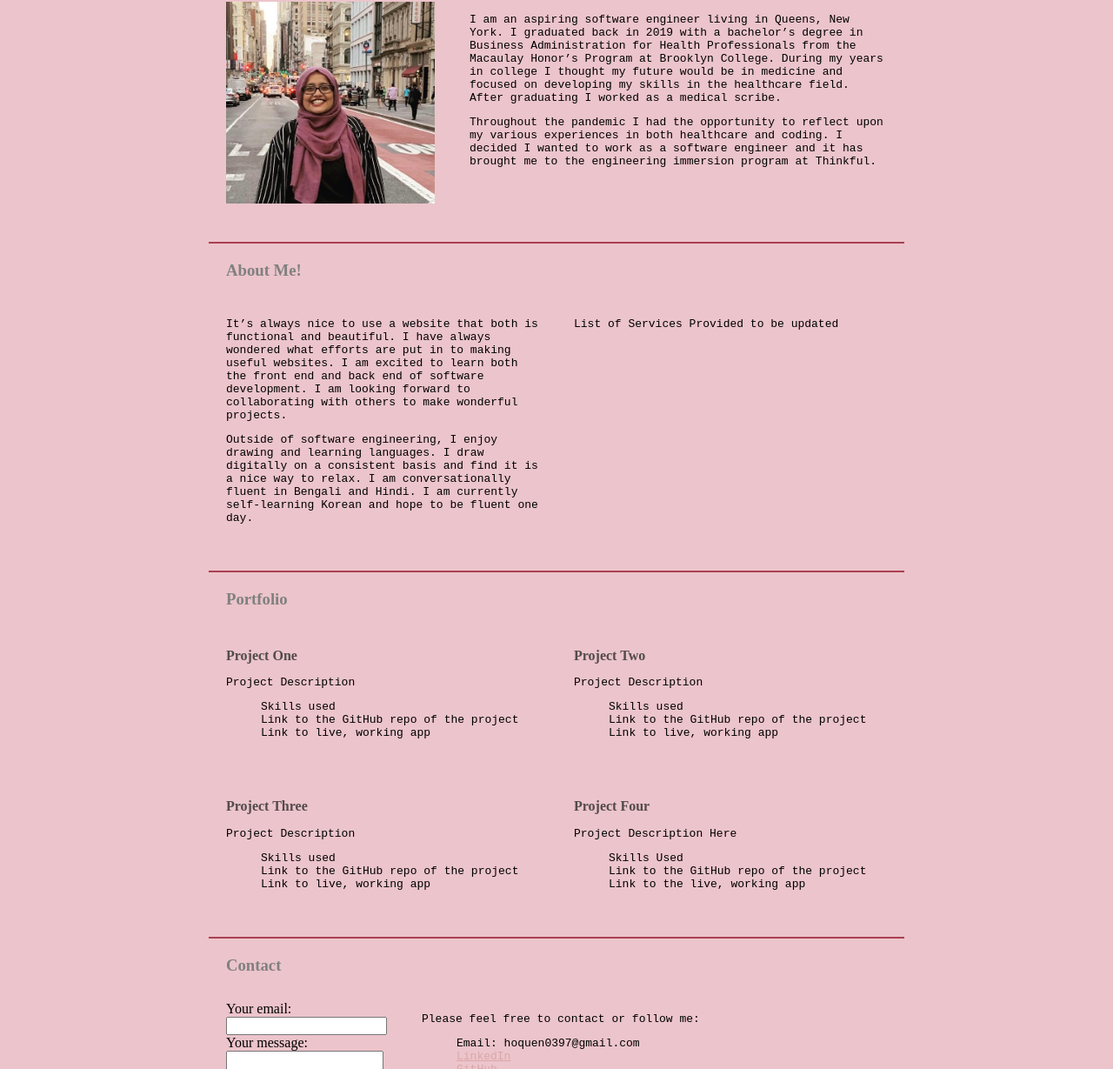
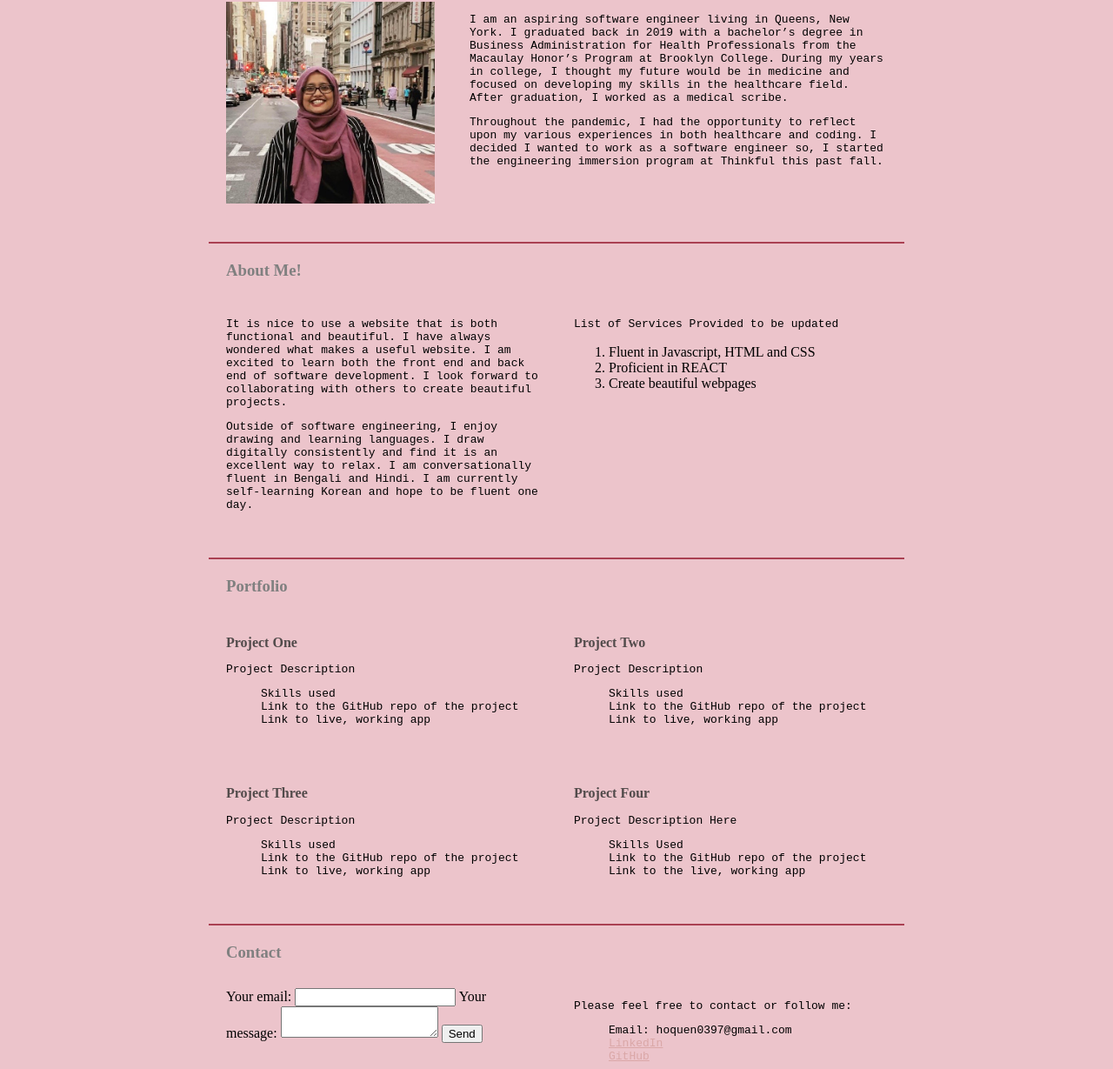
Before and after one commit to Nishat322/Portfolio, a plain HTML site: page index.html in a window 1280 px wide. Shown: the part 150-1379 px from the top of the page at 87% size. Drawn offline with Linux system fonts and the light colour scheme; a script that the page names is missing.

Commit message:
Update index.html

```diff
--- a/index.html
+++ b/index.html
@@ -1,5 +1,5 @@
 <!DOCTYPE html>
-<html>
+<html lang="en">
 
 <head>
   <meta charset="utf-8">
@@ -35,8 +35,8 @@
           <img src="profile_pic.jpg" alt="Profile Picture" width=400>
         </div>
         <div class="item2">
-          <p> I am an aspiring software engineer living in Queens, New York. I graduated back in 2019 with a bachelor’s degree in Business Administration for Health Professionals from the Macaulay Honor’s Program at Brooklyn College. During my years in college I thought my future would be in medicine and focused on developing my skills in the healthcare field. After graduating I worked as a medical scribe.</p>
-          <p> Throughout the pandemic I had the opportunity to reflect upon my various experiences in both healthcare and coding. I decided I wanted to work as a software engineer and it has brought me to the engineering immersion program at Thinkful.</p>
+          <p> I am an aspiring software engineer living in Queens, New York. I graduated back in 2019 with a bachelor’s degree in Business Administration for Health Professionals from the Macaulay Honor’s Program at Brooklyn College. During my years in college, I thought my future would be in medicine and focused on developing my skills in the healthcare field. After graduation,  I worked as a medical scribe.</p>
+          <p> Throughout the pandemic, I had the opportunity to reflect upon my various experiences in both healthcare and coding. I decided I wanted to work as a software engineer so, I started the engineering immersion program at Thinkful this past fall.</p>
         </div>
       </div>
     </section>
@@ -47,11 +47,17 @@
       <h3>About Me!</h3>
       <div class="group">
         <div class="item">
-          <p> It’s always nice to use a website that both is functional and beautiful. I have always wondered what efforts are put in to making useful websites. I am excited to learn both the front end and back end of software development. I am looking forward to collaborating with others to make wonderful projects.</p>
-          <p> Outside of software engineering, I enjoy drawing and learning languages. I draw digitally on a consistent basis and find it is a nice way to relax. I am conversationally fluent in Bengali and Hindi. I am currently self-learning Korean and hope to be fluent one day. </p>
+          <p> It is nice to use a website that is both functional and beautiful. I have always wondered what makes a useful website. I am excited to learn both the front end and back end of software development. I look forward to collaborating with others to create beautiful projects.</p>
+          <p> Outside of software engineering, I enjoy drawing and learning languages. I draw digitally consistently and find it is an excellent way to relax. I am conversationally fluent in Bengali and Hindi. I am currently self-learning Korean and hope to be fluent one day. </p>
         </div>
         <div class="item">
+          <!--unsure what services, or skills to put down, so put in general ideas-->
           <p> List of Services Provided to be updated</p>
+          <ol>
+            <li> Fluent in Javascript, HTML and CSS </li>
+            <li> Proficient in REACT</li>
+            <li> Create beautiful webpages</li>
+          </ol>
         </div>
       </div>
     </section>
@@ -107,8 +113,9 @@
     <article id="contact">
       <h3> Contact </h3>
       <div class="group">
-        <div class="item2">
+        <div class="item">
           <form action="https://formspree.io/f/mdopdoyz" method="POST">
+
             <label>
               Your email:
               <input type="text" name="_replyto">
@@ -117,6 +124,7 @@
               Your message:
               <textarea name="message"></textarea>
             </label>
+
             <button type="submit">Send</button>
           </form>
         </div>
@@ -127,10 +135,7 @@
             <li> <a href="https://www.linkedin.com/in/nishat-hoque-30b08b10a/" target="_blank">LinkedIn</a></li>
             <li> <a href="https://github.com/Nishat322" target="_blank">GitHub</a></li>
           </ul>
-          <iframe
-            src="https://www.google.com/maps/embed?pb=!1m18!1m12!1m3!1d193730.89472401093!2d-74.01127578246286!3d40.65093336114503!2m3!1f0!2f0!3f0!3m2!1i1024!2i768!4f13.1!3m3!1m2!1s0x89c24369470a592b%3A0x4109d18b6c5c7b05!2sQueens%2C%20NY!5e0!3m2!1sen!2sus!4v1604957103301!5m2!1sen!2sus"
-            width="600" height="450" frameborder="0" style="border:0;" allowfullscreen="" aria-hidden="false"
-            tabindex="0"></iframe>
+          <img src="google_map.jpg" alt="Map of Queens" >
         </div>
       </div>
     </article>
```
